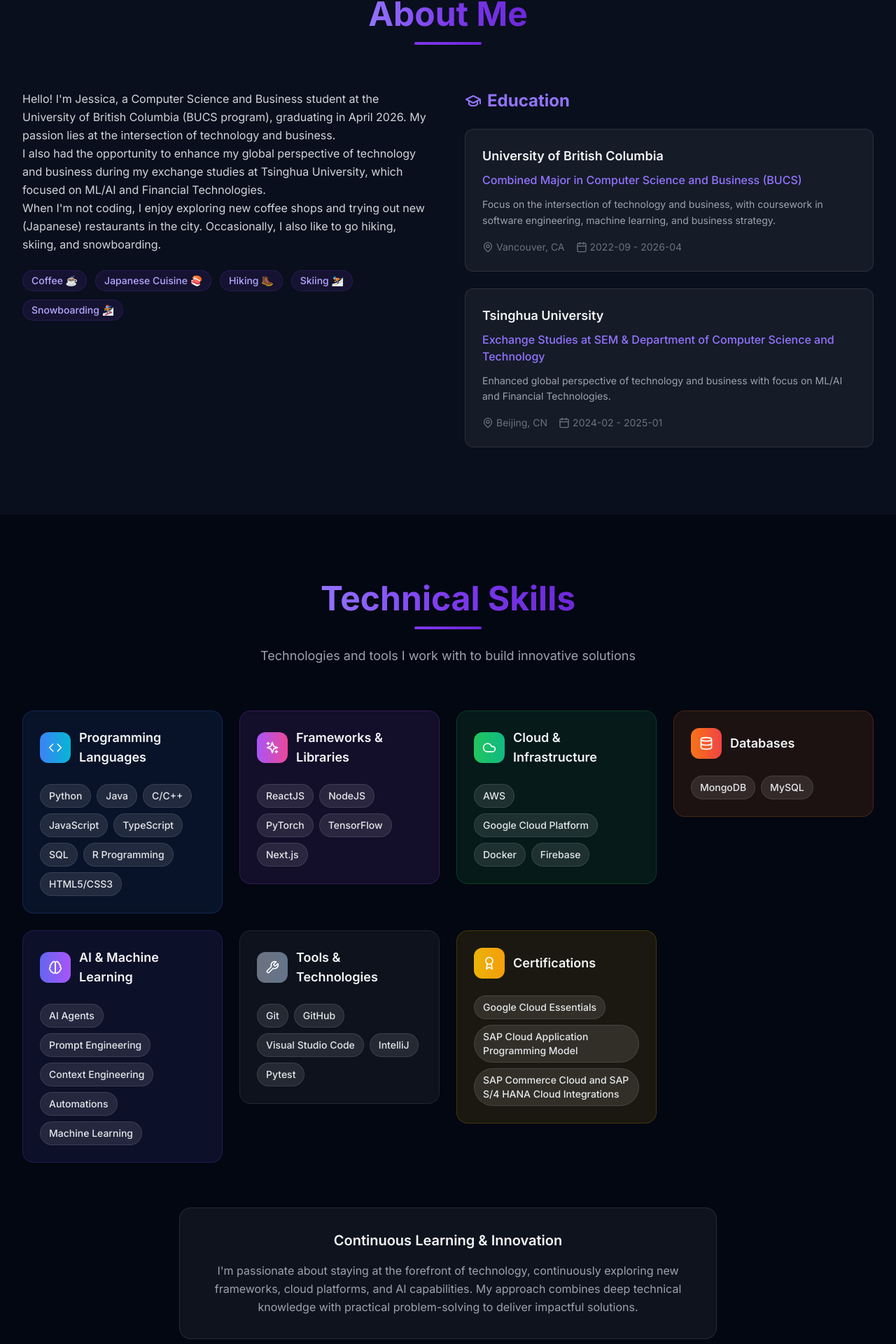
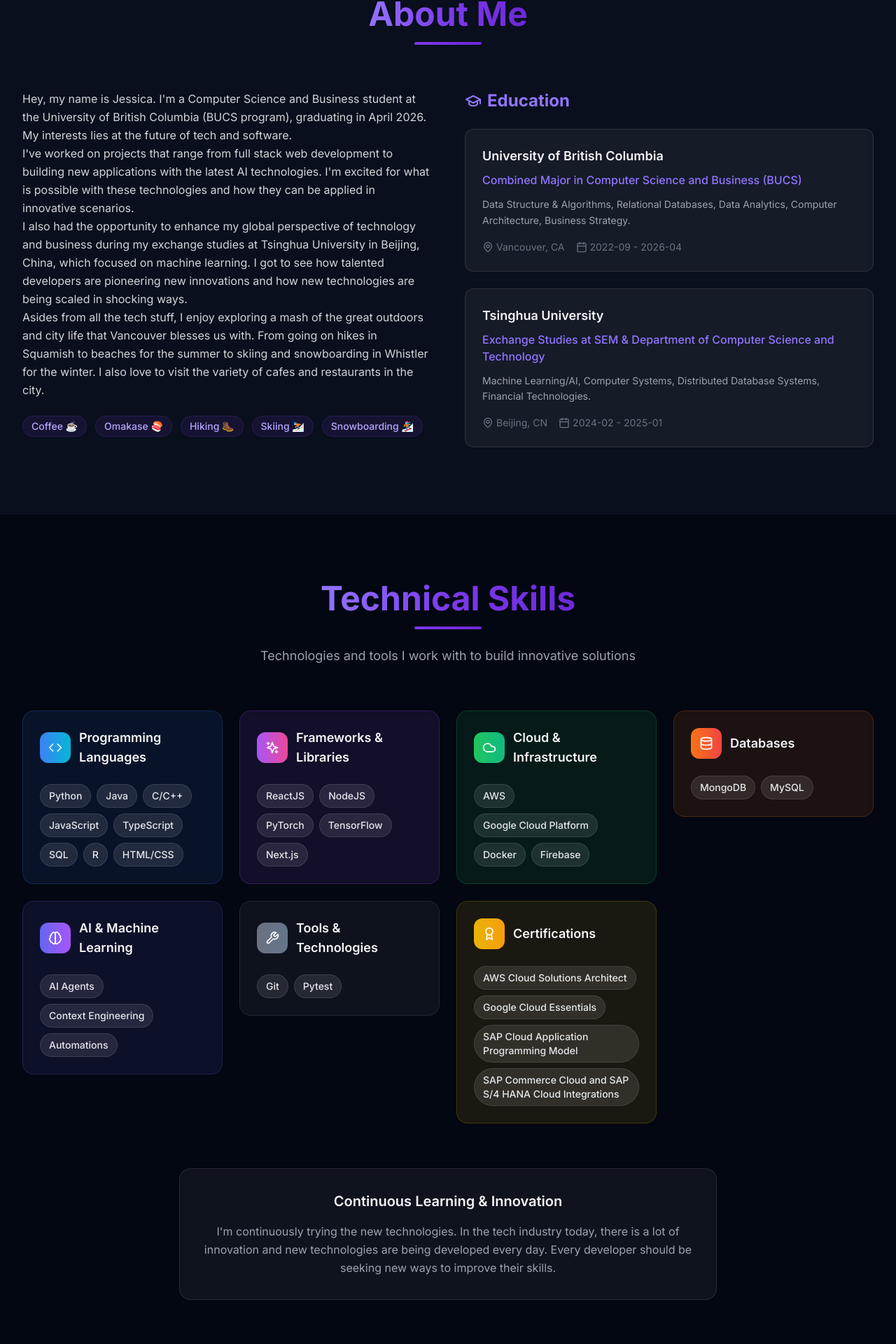
Before and after one commit to jjcyz/portfolio, a Next.js app: page / in a window 1280 px wide. Shown: the part 900-2820 px from the top of the page at 70% size. Built offline with nearby package versions, Linux system fonts and the light colour scheme.

Commit message:
Minor Updates

```diff
--- a/components/About.tsx
+++ b/components/About.tsx
@@ -47,18 +47,25 @@ export default function About() {
             >
               <div className="prose prose-lg prose-invert max-w-none">
                 <p className="text-gray-300 leading-relaxed">
-                  Hello! I&apos;m Jessica, a Computer Science and Business student at the University of British Columbia
-                   (BUCS program), graduating in April 2026. My passion lies at the intersection of technology and business.
+                  Hey, my name is Jessica. I&apos;m a Computer Science and Business student at the University of British Columbia
+                   (BUCS program), graduating in April 2026. My interests lies at the future of tech and software.
+                </p>
+
+                <p className="text-gray-300 leading-relaxed">
+                  I&apos;ve worked on projects that range from full stack web development to building new applications with the latest
+                   AI technologies. I&apos;m excited for what is possible with these technologies and how they can be applied in innovative scenarios.
                 </p>
 
                 <p className="text-gray-300 leading-relaxed">
                   I also had the opportunity to enhance my global perspective of technology and business during my
-                  exchange studies at Tsinghua University, which focused on ML/AI and Financial Technologies.
+                  exchange studies at Tsinghua University in Beijing, China, which focused on machine learning. I got
+                  to see how talented developers are pioneering new innovations and how new technologies are being scaled in shocking ways.
                 </p>
 
                 <p className="text-gray-300 leading-relaxed">
-                  When I&apos;m not coding, I enjoy exploring new coffee shops and trying out new (Japanese) restaurants
-                   in the city. Occasionally, I also like to go hiking, skiing, and snowboarding.
+                  Asides from all the tech stuff, I enjoy exploring a mash of the great outdoors and city life that Vancouver
+                  blesses us with. From going on hikes in Squamish to beaches for the summer to skiing and snowboarding in Whistler for the winter.
+                  I also love to visit the variety of cafes and restaurants in the city.
                 </p>
               </div>
 
@@ -69,7 +76,7 @@ export default function About() {
                 transition={{ delay: 0.8, duration: 0.6 }}
                 className="flex flex-wrap gap-3"
               >
-                {['Coffee ☕', 'Japanese Cuisine 🍣', 'Hiking 🥾', 'Skiing ⛷️', 'Snowboarding 🏂'].map((interest, index) => (
+                {['Coffee ☕', 'Omakase 🍣', 'Hiking 🥾', 'Skiing ⛷️', 'Snowboarding 🏂'].map((interest, index) => (
                   <motion.span
                     key={interest}
                     initial={{ opacity: 0, scale: 0.8 }}
--- a/components/Contact.tsx
+++ b/components/Contact.tsx
@@ -106,7 +106,7 @@ export default function Contact() {
               </h3>
               <p className="text-gray-400 mb-8 leading-relaxed">
                 I&apos;m always interested in hearing about new opportunities, collaborations,
-                or just having a chat about technology and innovation. Feel free to reach out!
+                or just having a chat about technology and/or business. Feel free to reach out!
               </p>
 
               {/* Social Links */}
@@ -146,8 +146,7 @@ export default function Contact() {
                   Quick Response
                 </h4>
                 <p className="text-gray-400 text-sm leading-relaxed">
-                  I typically respond to emails within 24 hours. For urgent matters,
-                  feel free to reach out via LinkedIn for a faster response.
+                  I typically respond to emails within 24 hours.
                 </p>
               </motion.div>
             </motion.div>
@@ -174,7 +173,7 @@ export default function Contact() {
                       Message Sent!
                     </h4>
                     <p className="text-gray-400">
-                      Thank you for reaching out. I&apos;ll get back to you soon.
+                      Thank you for reaching out. I&apos;ll try to get back to you asap.
                     </p>
                   </motion.div>
                 ) : (
--- a/components/Footer.tsx
+++ b/components/Footer.tsx
@@ -39,7 +39,7 @@ export default function Footer() {
           >
             <h3 className="text-2xl font-bold gradient-text mb-2">Jessica Zhou</h3>
             <p className="text-gray-400 text-sm">
-              Software Engineer & AI Researcher
+              Software Engineer
             </p>
           </motion.div>
 
--- a/components/Skills.tsx
+++ b/components/Skills.tsx
@@ -168,9 +168,9 @@ export default function Skills() {
                 Continuous Learning & Innovation
               </h3>
               <p className="text-gray-400 leading-relaxed">
-                I&apos;m passionate about staying at the forefront of technology, continuously exploring new frameworks,
-                cloud platforms, and AI capabilities. My approach combines deep technical knowledge with practical
-                problem-solving to deliver impactful solutions.
+                I&apos;m continuously trying the new technologies. In the tech industry today, there is a lot of
+                innovation and new technologies are being developed every day. Every developer should be seeking new
+                ways to improve their skills.
               </p>
             </div>
           </motion.div>
--- a/lib/data.ts
+++ b/lib/data.ts
@@ -107,7 +107,7 @@ export const education: Education[] = [
     location: 'Vancouver, CA',
     startDate: '2022-09',
     endDate: '2026-04',
-    description: 'Focus on the intersection of technology and business, with coursework in software engineering, machine learning, and business strategy.',
+    description: 'Data Structure \& Algorithms, Relational Databases, Data Analytics, Computer Architecture, Business Strategy.',
   },
   {
     id: 'tsinghua-exchange',
@@ -116,7 +116,7 @@ export const education: Education[] = [
     location: 'Beijing, CN',
     startDate: '2024-02',
     endDate: '2025-01',
-    description: 'Enhanced global perspective of technology and business with focus on ML/AI and Financial Technologies.',
+    description: 'Machine Learning/AI, Computer Systems, Distributed Database Systems, Financial Technologies.',
   },
 ];
 
@@ -128,8 +128,8 @@ export const skills: Skill[] = [
   { name: 'JavaScript', category: 'languages' },
   { name: 'TypeScript', category: 'languages' },
   { name: 'SQL', category: 'languages' },
-  { name: 'R Programming', category: 'languages' },
-  { name: 'HTML5/CSS3', category: 'languages' },
+  { name: 'R', category: 'languages' },
+  { name: 'HTML/CSS', category: 'languages' },
 
   // Frameworks & Libraries
   { name: 'ReactJS', category: 'frameworks' },
@@ -148,21 +148,17 @@ export const skills: Skill[] = [
   { name: 'MongoDB', category: 'databases' },
   { name: 'MySQL', category: 'databases' },
 
-  // AI & Machine Learning
+  // AI
   { name: 'AI Agents', category: 'ai' },
-  { name: 'Prompt Engineering', category: 'ai' },
   { name: 'Context Engineering', category: 'ai' },
   { name: 'Automations', category: 'ai' },
-  { name: 'Machine Learning', category: 'ai' },
 
   // Tools & Technologies
   { name: 'Git', category: 'tools' },
-  { name: 'GitHub', category: 'tools' },
-  { name: 'Visual Studio Code', category: 'tools' },
-  { name: 'IntelliJ', category: 'tools' },
   { name: 'Pytest', category: 'tools' },
 
   // Certifications
+  { name: 'AWS Cloud Solutions Architect', category: 'certifications' },
   { name: 'Google Cloud Essentials', category: 'certifications' },
   { name: 'SAP Cloud Application Programming Model', category: 'certifications' },
   { name: 'SAP Commerce Cloud and SAP S/4 HANA Cloud Integrations', category: 'certifications' },
```
Also changed, not shown: public/manifest.json.
